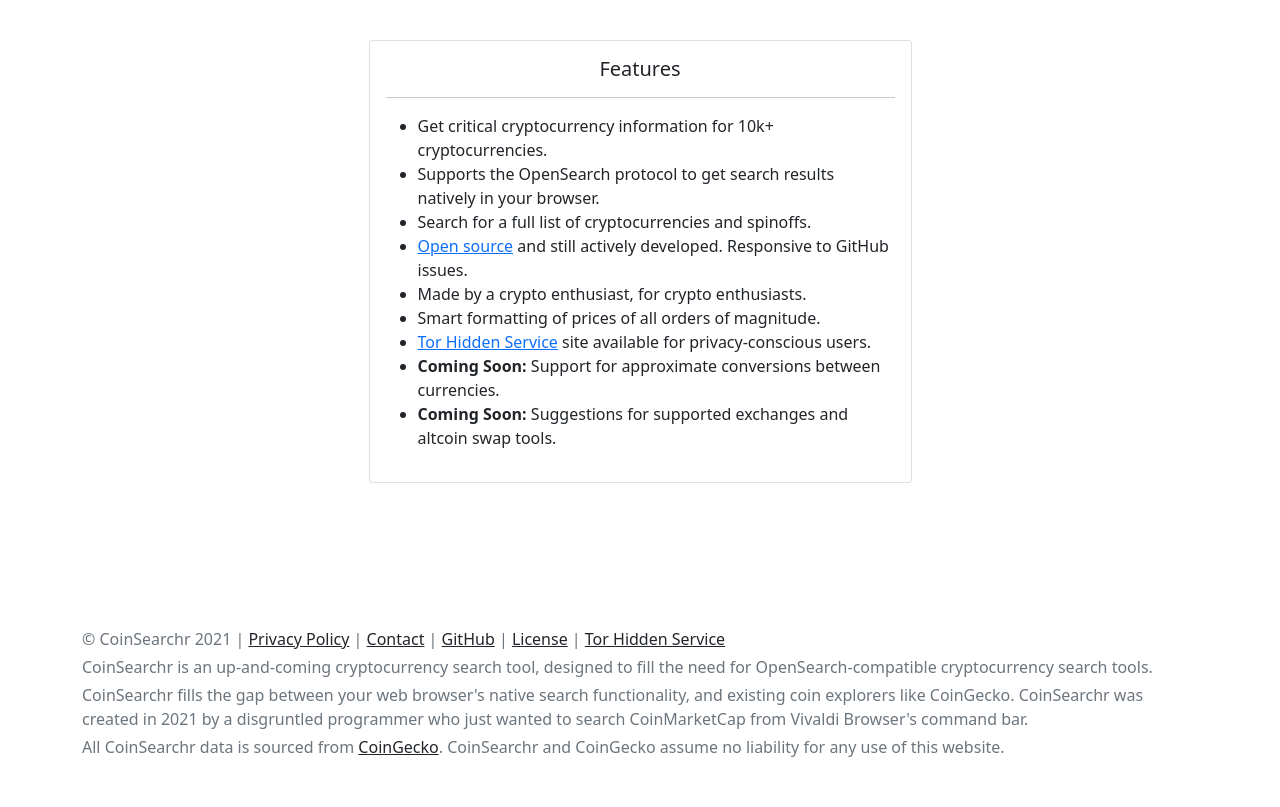
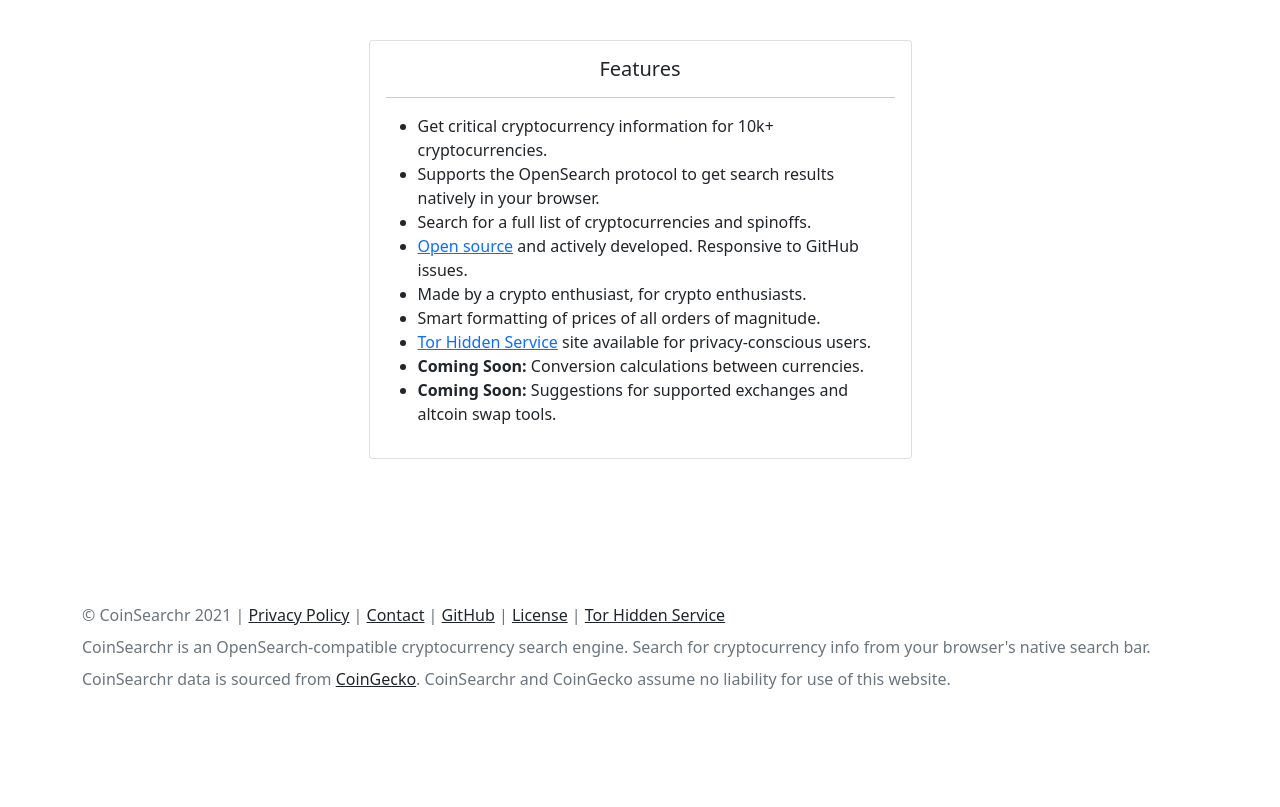
Before and after one commit to CoinSearchr/CoinSearchr-site, a Flask app: page / in a window 1280 px wide. Shown: the part 736-1543 px from the top of the page. After the commit the page ends 1425 px from the top, so only its background shows below. Run offline with Flask 2, Linux system fonts and the light colour scheme; some libraries are stand-ins or nearby versions.

Commit message:
Improve SEO (close #36)
- add meta description and keywords

- improve text at bottom of page

```diff
--- a/coinsearchr/templates/base.jinja2
+++ b/coinsearchr/templates/base.jinja2
@@ -5,8 +5,12 @@
 	<head>
 		<meta charset="utf-8">
 		<meta name="viewport" content="width=device-width, initial-scale=1">
-		<meta name="description" content="">
+		<meta name="description" content="CoinSearchr: Search for cryptocurrency info from your browser's native search bar. Search for market data and more for all cryptocurrencies.">
 		<meta name="author" content="CoinSearchr">
+		<meta name="robots" content="index, follow" />
+		<meta name="keywords" content="Cryptocurrency, Cryptocurrencies, Cryptocurrency Search, Search Engine, NFT, NFTs, Search Tool, CoinSearchr, Coin Searchr, Search, Bitcoin, Litecoin, Ethereum, Ether, Monero, Cryptocurrency Market, Market, Cryptocurrency Price, Cryptocurrency Logo">
+
+		{% block head %} {% endblock %}
 
 		<title>{% block title %} {% endblock %} | CoinSearchr</title>
 
@@ -37,7 +41,7 @@
 			<nav class="navbar navbar-expand-md navbar-dark bg-dark">
 				<div class="container-fluid">
 					<a href="/" class="navbar-brand d-flex align-items-center">
-						<img src="/static/img/logo-48x48.png" width="48" height="48" alt="CoinSearchr" style="margin-right: 20px;" />
+						<img src="/static/img/logo-48x48.png" width="48" height="48" alt="CoinSearchr Logo" style="margin-right: 20px;" />
 						<strong>CoinSearchr</strong>
 					</a>
 
@@ -99,10 +103,9 @@
 					<a href="#" class="link-dark">Back to top</a>
 				</p>
 				--> {# TODO JS hide "Back to top" button if it's less than 2 screenfuls, but show otherwise #}
-				<p class="mb-1">&copy; CoinSearchr {{ now.year }} | <a href="{{ url_for('privacypolicy') }}" class="link-dark">Privacy Policy</a> | <a href="{{ url_for('contact') }}" class="link-dark">Contact</a> | <a href="https://github.com/CoinSearchr/CoinSearchr-site" target="_blank" class="link-dark">GitHub</a> | <a href="https://github.com/CoinSearchr/CoinSearchr-site/blob/main/LICENSE" target="_blank" class="link-dark">License</a> | <a href="http://oelco65vtem2u4nvfsyjge6rnknfmp3up2azqu2h442we345frqg3eqd.onion/" class="link-dark">Tor Hidden Service</a></p>
-				<p class="mb-1">CoinSearchr is an up-and-coming cryptocurrency search tool, designed to fill the need for <a href="https://developer.mozilla.org/en-US/docs/Web/OpenSearch" target="_blank" class="link-secondary text-decoration-none">OpenSearch-compatible</a> cryptocurrency search tools.</p>
-				<p class="mb-1">CoinSearchr fills the gap between your web browser's native search functionality, and existing coin explorers like CoinGecko. CoinSearchr was created in 2021 by a disgruntled programmer who just wanted to search CoinMarketCap from Vivaldi Browser's command bar.</p>
-				<p class="mb-0">All CoinSearchr data is sourced from <a href="https://coingecko.com/" target="_blank" class="link-dark">CoinGecko</a>. CoinSearchr and CoinGecko assume no liability for any use of this website.</p>
+				<p class="mb-2">&copy; CoinSearchr {{ now.year }} | <a href="{{ url_for('privacypolicy') }}" class="link-dark">Privacy Policy</a> | <a href="{{ url_for('contact') }}" class="link-dark">Contact</a> | <a href="https://github.com/CoinSearchr/CoinSearchr-site" target="_blank" class="link-dark">GitHub</a> | <a href="https://github.com/CoinSearchr/CoinSearchr-site/blob/main/LICENSE" target="_blank" class="link-dark">License</a> | <a href="http://oelco65vtem2u4nvfsyjge6rnknfmp3up2azqu2h442we345frqg3eqd.onion/" class="link-dark">Tor Hidden Service</a></p>
+				<p class="mb-2">CoinSearchr is an <a href="https://developer.mozilla.org/en-US/docs/Web/OpenSearch" target="_blank" class="link-secondary text-decoration-none">OpenSearch-compatible</a> cryptocurrency search engine. Search for cryptocurrency info from your browser's native search bar.</p>
+				<p class="mb-0">CoinSearchr data is sourced from <a href="https://coingecko.com/" target="_blank" class="link-dark">CoinGecko</a>. CoinSearchr and CoinGecko assume no liability for use of this website.</p>
 			</div>
 		</footer>
 
--- a/coinsearchr/templates/index.jinja2
+++ b/coinsearchr/templates/index.jinja2
@@ -56,11 +56,11 @@
 								<li>Get critical cryptocurrency information for 10k+ cryptocurrencies.</li>
 								<li>Supports the OpenSearch protocol to get search results natively in your browser.</li>
 								<li>Search for a full list of cryptocurrencies and spinoffs.</li>
-								<li><a href="https://github.com/CoinSearchr/CoinSearchr-site" target="_blank" class="">Open source</a> and still actively developed. Responsive to GitHub issues.</li>
+								<li><a href="https://github.com/CoinSearchr/CoinSearchr-site" target="_blank" class="">Open source</a> and actively developed. Responsive to GitHub issues.</li>
 								<li>Made by a crypto enthusiast, for crypto enthusiasts.</li>
 								<li>Smart formatting of prices of all orders of magnitude.</li>
 								<li><a href="http://oelco65vtem2u4nvfsyjge6rnknfmp3up2azqu2h442we345frqg3eqd.onion/">Tor Hidden Service</a> site available for privacy-conscious users.</li>
-								<li><strong>Coming Soon:</strong> Support for approximate conversions between currencies.</li>
+								<li><strong>Coming Soon:</strong> Conversion calculations between currencies.</li>
 								<li><strong>Coming Soon:</strong> Suggestions for supported exchanges and altcoin swap tools.</li>
 							</ul>
 						</p>
--- a/coinsearchr/templates/search_results.jinja2
+++ b/coinsearchr/templates/search_results.jinja2
@@ -1,6 +1,10 @@
 {% extends 'base.jinja2' %}
 
 {% block title %} '{{ data["search_term"] }}' Search {% endblock %}
+
+{% block head %}
+	<meta http-equiv="refresh" content="900">
+{% endblock %}
 
 {% block content %}
 
```
